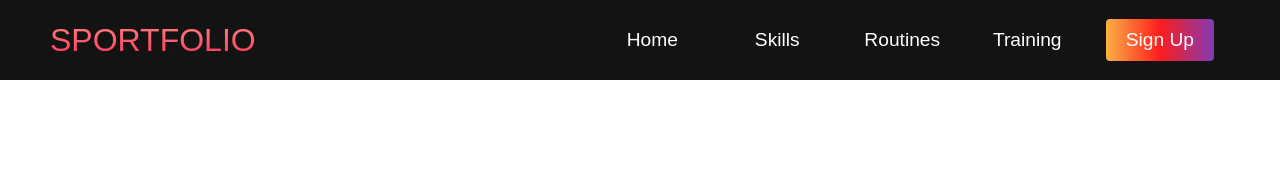
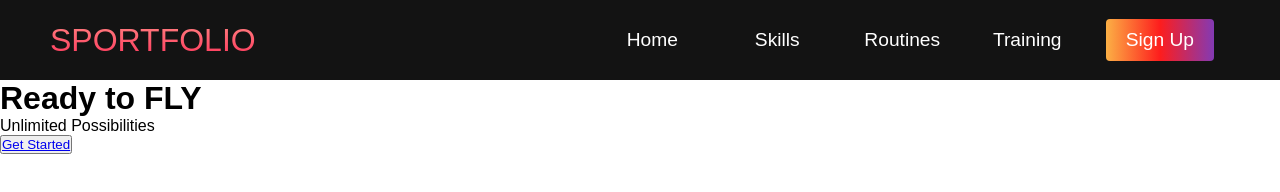
Before and after one commit to Yasmeeeenn/sportfolio, a website: page index.html in a window 1280 px wide. Drawn offline with Linux system fonts and the light colour scheme.

Commit message:
added hero section

```diff
--- a/index.html
+++ b/index.html
@@ -36,6 +36,14 @@
             </ul>
         </div>
     </nav>
+    <!-- Hero Section -->
+    <div class="hero" id="home">
+        <div class="hero__container">
+            <h1 class="hero__heading">Ready to <span>FLY</span></h1>
+            <p class="hero__description">Unlimited Possibilities</p>
+            <button class="main__btn"><a href="#">Get Started</a></button>
+        </div>
+    </div>
     <script src="app.js"></script>
 </body>
 </html>
```
